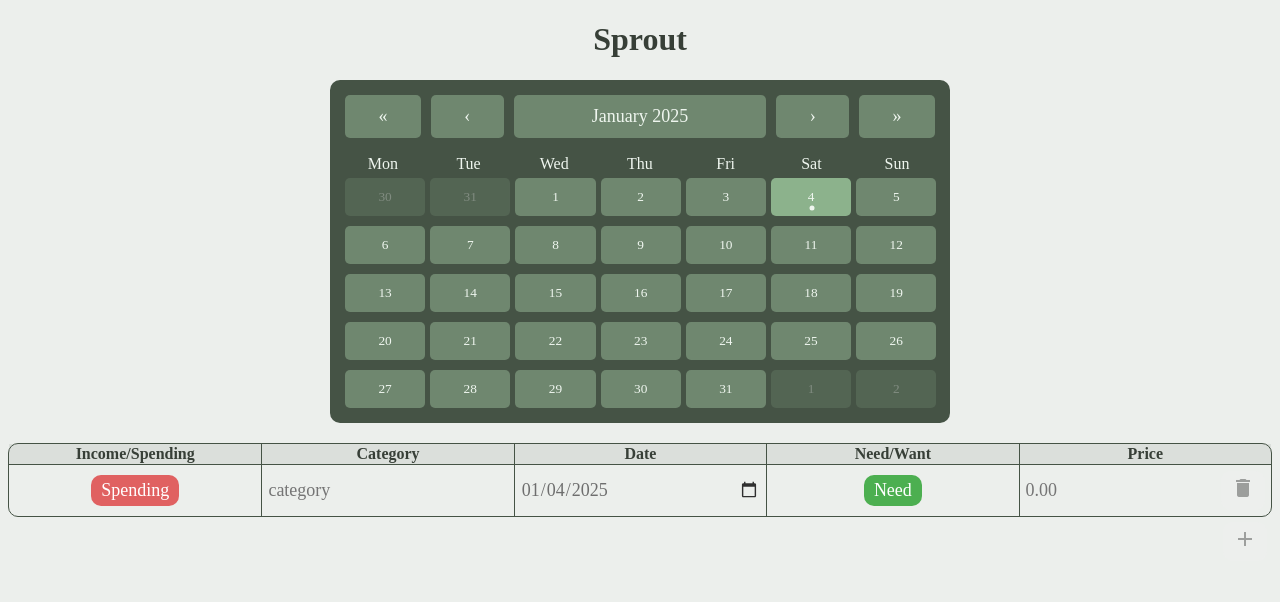
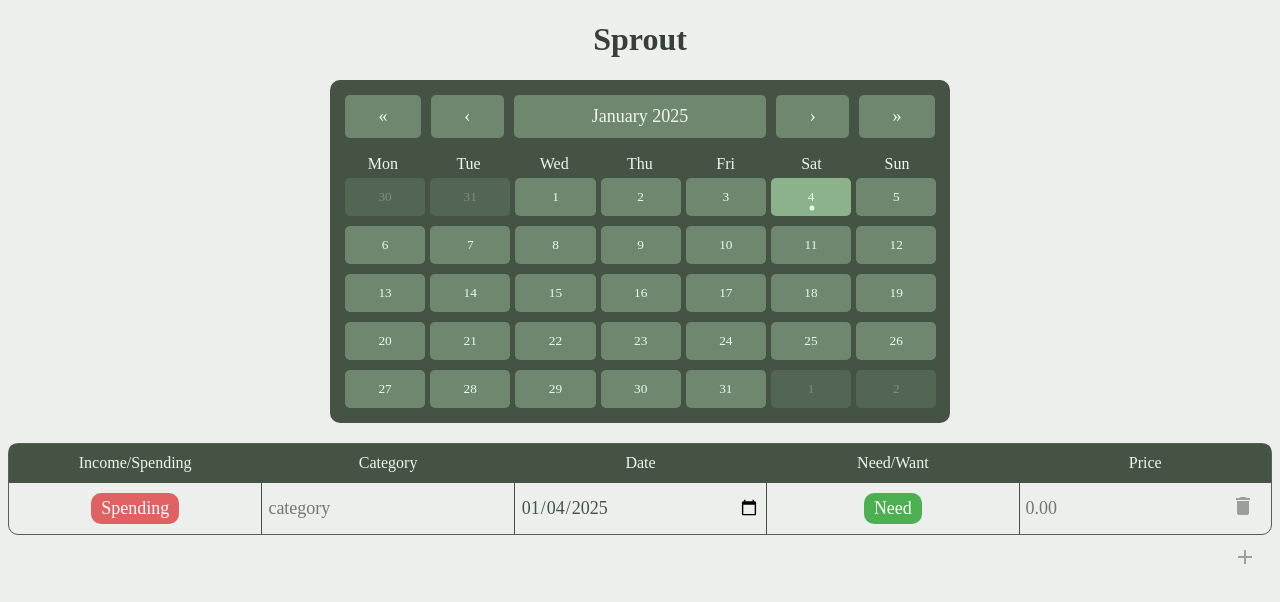
Before and after one commit to Fishfinna/sprouts, a React (Vite) app: page / in a window 1280 px wide. Shown: the top 602 px of the page. Built offline with nearby package versions, Linux system fonts and the light colour scheme; a web font is replaced by a local one.

Commit message:
changed up the style to the table

```diff
--- a/src/App.tsx
+++ b/src/App.tsx
@@ -9,7 +9,11 @@ function App() {
   const [date, setDate] = useState<CalendarDate>(new Date());
   // update to load from disk
   const [transactions, setTransactions] = useState<Transaction[]>([
-    { isSpending: true, isNeed: true },
+    {
+      isSpending: true,
+      isNeed: true,
+      date: new Date().toLocaleDateString("en-CA"),
+    },
   ]);
 
   return (
--- a/src/components/table/table.scss
+++ b/src/components/table/table.scss
@@ -3,6 +3,7 @@ $green-color: #4CAF50;
 $red-color: #e06161;
 $gray-color: #4f4f4f;
 $input-text-color: $border-color;
+$light-text-color: #eff6ef;
 
 .spending-table-container {
     display: flex;
@@ -13,16 +14,31 @@ $input-text-color: $border-color;
         width: 100%;
         border-spacing: 0;
         border-radius: 10px;
-        border: solid $border-color 1px;
+        border: solid rgba($border-color, 0.9) 1px;
     }
 
     th {
-        background-color: rgba($border-color, 0.1);
+        background-color: $border-color;
+        padding: 10px;
         overflow: hidden;
+        color: $light-text-color;
+        font-weight: lighter;
+
+        &:last-child {
+            border-radius: 0 6px 0 0;
+        }
+
+        &:first-child {
+            border-radius: 6px 0 0 0;
+        }
     }
 
     tr {
         text-align: center;
+
+        &:nth-child(even) {
+            background-color: rgba($gray-color, 0.05);
+        }
     }
 
     td,
--- a/src/components/table/table.tsx
+++ b/src/components/table/table.tsx
@@ -13,7 +13,7 @@ export function Table({
     isSpending: true,
     isNeed: true,
     category: "",
-    date: "",
+    date: new Date().toLocaleDateString("en-CA"),
     price: "",
   };
 
@@ -103,11 +103,7 @@ export function Table({
               <td>
                 <input
                   type="date"
-                  className={row.date ? "" : "faded"}
-                  value={
-                    (row.date as string) ||
-                    new Date().toISOString().split("T")[0]
-                  }
+                  value={row.date as string}
                   onChange={(e) => handleChange(e, rowIndex, "date")}
                 />
               </td>
```
